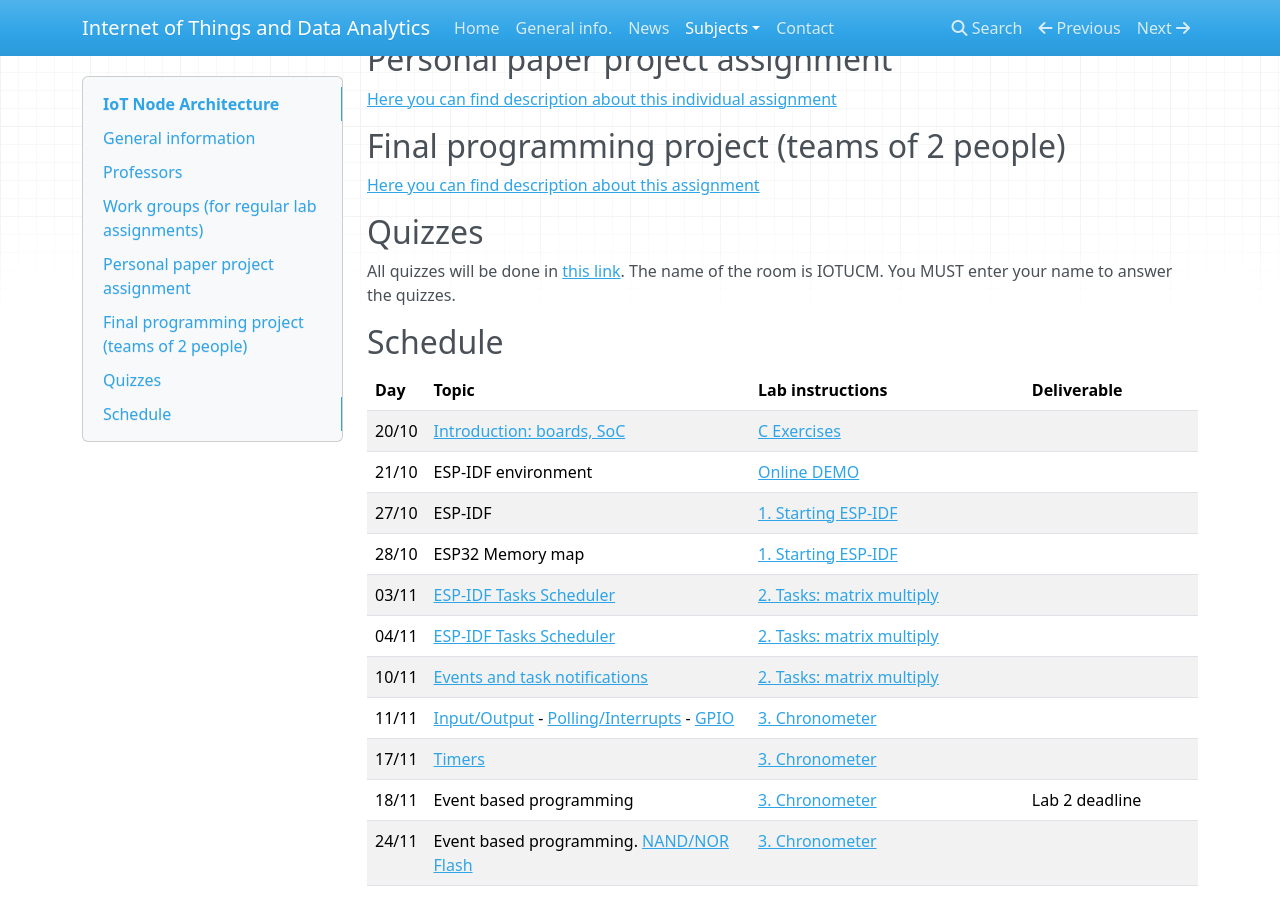
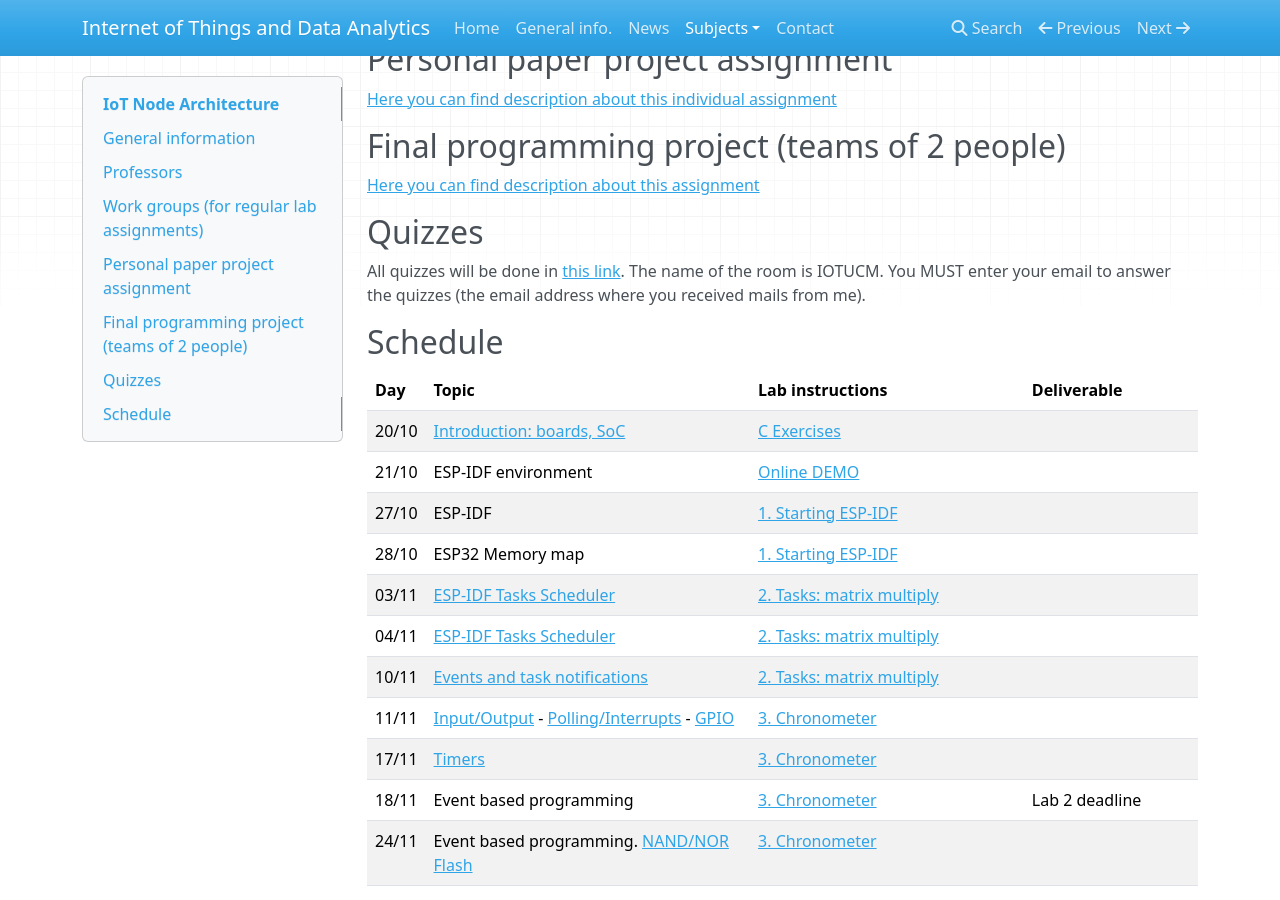
Before and after one commit to iot-da/iot-da.github.io, an MkDocs documentation site: the page built from docs/Subjects/IOTNA/index.md, in a window 1280 px wide and 900 px high, scrolled down 571 px. Built offline with MkDocs 1.6.1, drawn with Linux system fonts in a browser that asks for light colours; nearby versions of some CDN libraries.

Commit message:
cambio instrucciones de Quiz

```diff
--- a/docs/Subjects/IOTNA/index.md
+++ b/docs/Subjects/IOTNA/index.md
@@ -31,7 +31,7 @@ Jose Ignacio Gomez (jigomez@ucm.es) and Katzalin Olcoz  (katzalin@ucm.es )
 
 ## Quizzes
 All quizzes will be done in [this link](https://b.socrative.com/login/student/). The name of the room is IOTUCM.
-You MUST enter your name to answer the quizzes.
+You MUST enter your email to answer the quizzes (the email address where you received mails from me).
 
 
 ## Schedule
```
